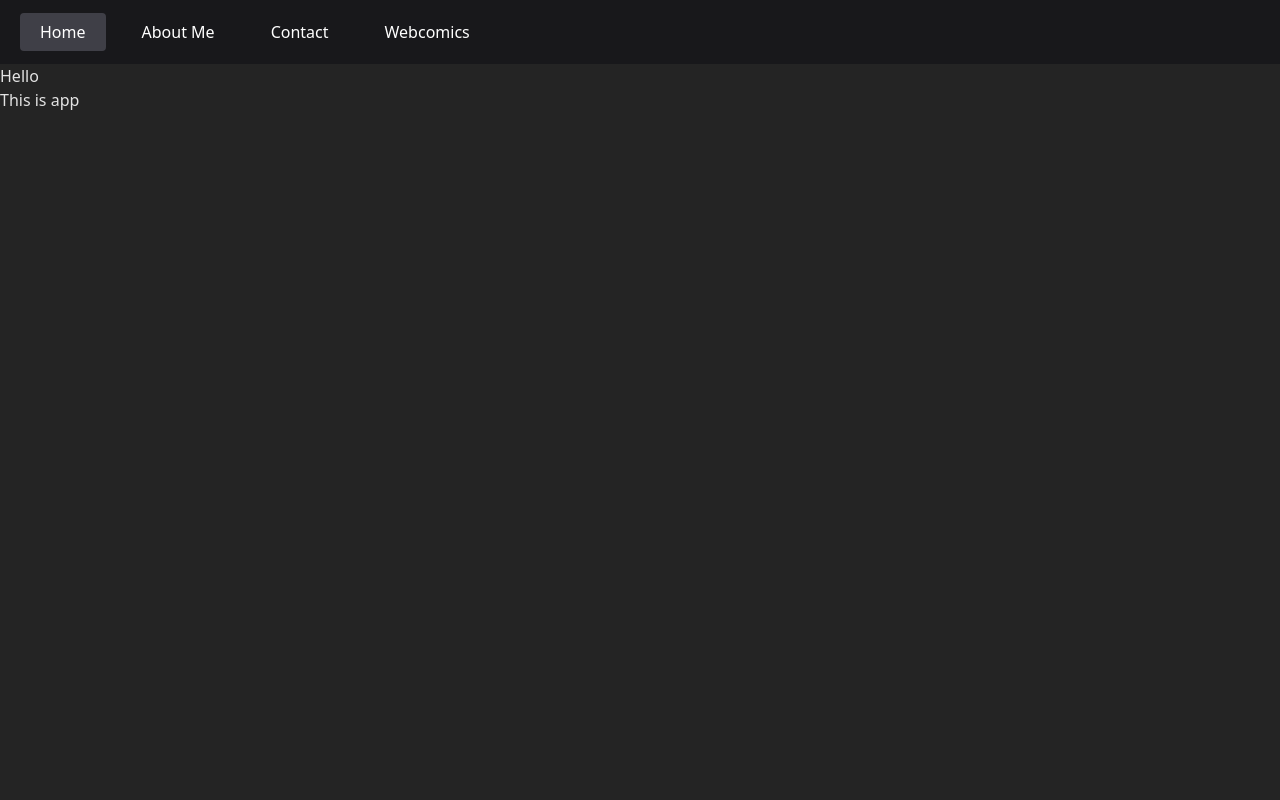
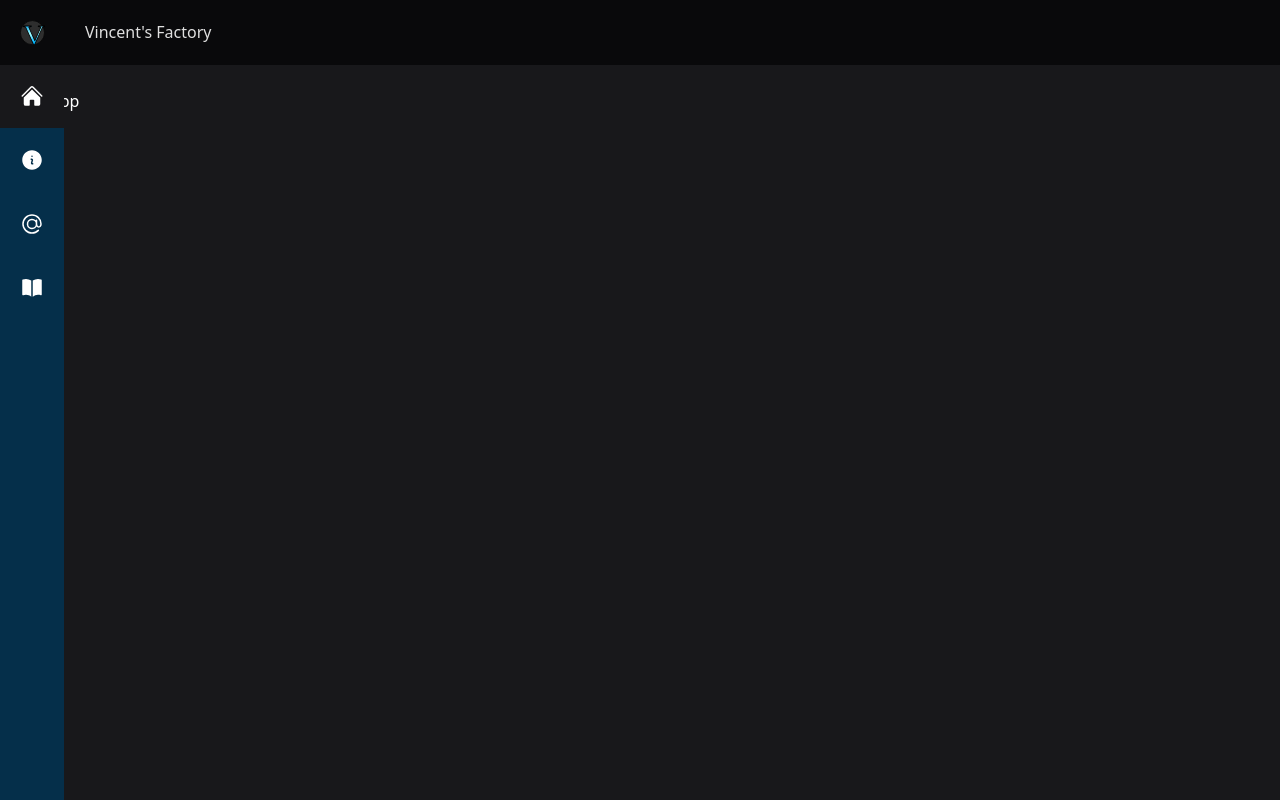
Before and after one commit to VicenteValenzuelaMartinez/vicentevalenzuelamartinez.github.io, a React (Vite) app: page / in a window 1280 px wide. Built offline with nearby package versions, Linux system fonts and the light colour scheme.

Commit message:
basic layout

```diff
--- a/index.html
+++ b/index.html
@@ -2,7 +2,7 @@
 <html lang="en">
   <head>
     <meta charset="UTF-8" />
-    <link rel="icon" type="image/svg+xml" href="/vite.svg" />
+    <link rel="icon" type="image/svg+xml" href="/logovincent.svg" />
     <meta name="viewport" content="width=device-width, initial-scale=1.0" />
     <title>Vincent Factory</title>
   </head>
--- a/package.json
+++ b/package.json
@@ -15,7 +15,9 @@
     "@tailwindcss/vite": "^4.1.7",
     "classnames": "^2.5.1",
     "react": "^19.1.0",
-    "react-dom": "^19.1.0"
+    "react-dom": "^19.1.0",
+    "react-router-dom": "^7.6.0",
+    "ts-pattern": "^5.7.1"
   },
   "devDependencies": {
     "@eslint/js": "^9.25.0",
--- /dev/null
+++ b/src/component/Layout.tsx
@@ -0,0 +1,19 @@
+import TopBar from "./Topbar";
+import SidebarMenu from "./SidebarMenu";
+import { Outlet } from "react-router-dom";
+
+const Layout = () => {
+  return (
+    <div className="flex flex-col h-screen">
+      <TopBar />
+      <div className="flex flex-1 overflow-hidden">
+        <SidebarMenu />
+        <main className="flex-1 overflow-auto bg-zinc-900 text-white">
+          <Outlet />
+        </main>
+      </div>
+    </div>
+  );
+};
+
+export default Layout;
--- a/src/component/Navbar.tsx
+++ /dev/null
@@ -1,36 +0,0 @@
-import classNames from "classnames";
-
-const navigation = [
-  { name: "Home", href: "/", current: true },
-  { name: "About Me", href: "about", current: false },
-  { name: "Contact", href: "info", current: false },
-  { name: "Webcomics", href: "webcomic", current: false },
-];
-
-const NavBar = () => {
-  return (
-    <nav className="bg-zinc-900 p-5">
-      <ul className="flex space-x-4">
-        {navigation.map((item) => (
-          <li key={item.name}>
-            <a
-              href={item.href}
-              className={classNames(
-                "text-white px-5 py-2 rounded-sm text-md font-medium",
-                {
-                  "bg-zinc-700": item.current,
-                  "hover:bg-gray-600": !item.current,
-                }
-              )}
-              aria-current={item.current ? "page" : undefined}
-            >
-              {item.name}
-            </a>
-          </li>
-        ))}
-      </ul>
-    </nav>
-  );
-};
-
-export default NavBar;
--- /dev/null
+++ b/src/component/SidebarMenu.tsx
@@ -0,0 +1,57 @@
+import classNames from "classnames";
+import {
+  HomeIcon,
+  AtSymbolIcon,
+  InformationCircleIcon,
+  BookOpenIcon,
+} from "@heroicons/react/24/solid";
+import { Link, useLocation } from "react-router-dom";
+import { useState } from "react";
+
+export const pageNavigation = [
+  { name: "Home", href: "/", current: false, icon: HomeIcon },
+  {
+    name: "Sobre Mi",
+    href: "/about",
+    current: false,
+    icon: InformationCircleIcon,
+  },
+  { name: "Contacto", href: "/contact", current: false, icon: AtSymbolIcon },
+  { name: "Webcomics", href: "/webcomic", current: false, icon: BookOpenIcon },
+];
+
+const SidebarMenu = () => {
+  const location = useLocation();
+  const [isHovered, setIsHovered] = useState(false);
+  return (
+    <div
+      onMouseEnter={() => setIsHovered(true)}
+      onMouseLeave={() => setIsHovered(false)}
+      className={`fixed top-[4rem] left-0 h-[calc(100vh-4rem)] z-40 bg-sky-950 text-white transition-all duration-300 overflow-hidden ${
+        isHovered ? "w-64" : "w-16"
+      }`}
+    >
+      <nav className="flex flex-col">
+        {pageNavigation.map((item) => {
+          const Icon = item.icon;
+          const isActive = location.pathname === item.href;
+          return (
+            <Link
+              key={item.name}
+              to={item.href}
+              className={classNames(
+                "flex items-center gap-3 px-3 py-4 hover:bg-sky-700 whitespace-nowrap",
+                isActive && "bg-zinc-900 hover:bg-zinc-900"
+              )}
+            >
+              <Icon className="pl-2 w-8 h-8 flex-shrink-0" />
+              {isHovered && <span>{item.name}</span>}
+            </Link>
+          );
+        })}
+      </nav>
+    </div>
+  );
+};
+
+export default SidebarMenu;
--- /dev/null
+++ b/src/component/Topbar.tsx
@@ -0,0 +1,30 @@
+import { useLocation } from "react-router-dom";
+import { pageNavigation } from "./SidebarMenu";
+import { match } from "ts-pattern";
+
+const TopBar = () => {
+  const location = useLocation();
+  const current = pageNavigation.find(
+    (item) => item.href === location.pathname
+  );
+  const title = match(location.pathname)
+    .with("/", () => "Vincent's Factory")
+    .otherwise(() => current?.name ?? "Vincent's Factory");
+
+  return (
+    <nav className="ixed top-0 left-0 right-0 z-50 bg-zinc-950 p-5">
+      <ul className="flex space-x-10">
+        <li>
+          <img src="/logovincent.svg" width={25} />
+        </li>
+        <li>
+          <a>
+            <span className="">{title}</span>
+          </a>
+        </li>
+      </ul>
+    </nav>
+  );
+};
+
+export default TopBar;
--- a/src/main.tsx
+++ b/src/main.tsx
@@ -1,12 +1,13 @@
-import { StrictMode } from 'react'
-import { createRoot } from 'react-dom/client'
-import './index.css'
-import App from './pages/App.tsx'
-import NavBar from './component/Navbar.tsx'
+import { StrictMode } from "react";
+import { createRoot } from "react-dom/client";
+import "./index.css";
+import App from "./pages/App.tsx";
+import { BrowserRouter } from "react-router-dom";
 
-createRoot(document.getElementById('root')!).render(
+createRoot(document.getElementById("root")!).render(
   <StrictMode>
-    <NavBar/>
-    <App />
-  </StrictMode>,
-)
+    <BrowserRouter>
+      <App />
+    </BrowserRouter>
+  </StrictMode>
+);
--- /dev/null
+++ b/src/pages/About.tsx
@@ -0,0 +1,10 @@
+function About() {
+  return (
+    <>
+      <div>Hello</div>
+      <div>This is app</div>
+    </>
+  );
+}
+
+export default About;
--- a/src/pages/App.tsx
+++ b/src/pages/App.tsx
@@ -1,10 +1,21 @@
-function App() {
+import { Routes, Route } from "react-router-dom";
+import Layout from "../component/Layout";
+import Home from "./Home";
+import About from "./About";
+import Contact from "./Contact";
+import Webcomic from "./Webcomic";
+
+const App = () => {
   return (
-    <>
-      <div>Hello</div>
-      <div>This is app</div>
-    </>
+    <Routes>
+      <Route element={<Layout />}>
+        <Route index element={<Home />} />
+        <Route path="about" element={<About />} />
+        <Route path="contact" element={<Contact />} />
+        <Route path="webcomic" element={<Webcomic />} />
+      </Route>
+    </Routes>
   );
-}
+};
 
 export default App;
--- /dev/null
+++ b/src/pages/Contact.tsx
@@ -0,0 +1,10 @@
+function Contact() {
+  return (
+    <>
+      <div>Hello</div>
+      <div>This is app</div>
+    </>
+  );
+}
+
+export default Contact;
--- /dev/null
+++ b/src/pages/Home.tsx
@@ -0,0 +1,10 @@
+function Home() {
+  return (
+    <>
+      <div>Hello</div>
+      <div>This is app</div>
+    </>
+  );
+}
+
+export default Home;
--- /dev/null
+++ b/src/pages/Webcomic.tsx
@@ -0,0 +1,10 @@
+function Webcomic() {
+  return (
+    <>
+      <div>Hello</div>
+      <div>This is app</div>
+    </>
+  );
+}
+
+export default Webcomic;
```
Also changed, not shown: 1 other file (tests, documents, lock files or other folders).
